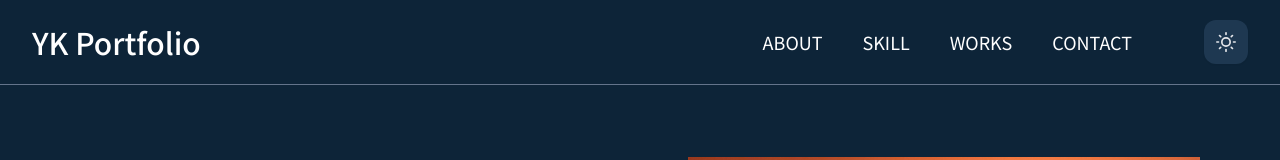
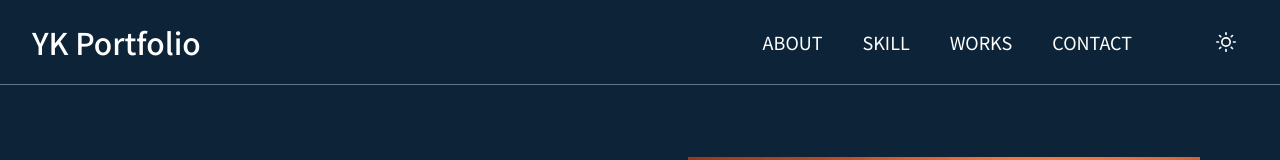
Before and after one commit to YUTAKURE/Portfolio, a Next.js app: page / in a window 1280 px wide. Both pictures are taken after a click on the element 1226 px from the left and 42 px from the top of the page. Shown: the top 160 px of the page. Built offline with nearby package versions, Linux system fonts and the light colour scheme.

Commit message:
sun&moonのduration

```diff
--- a/components/Header.tsx
+++ b/components/Header.tsx
@@ -11,8 +11,6 @@ import {
   NavigationMenuTrigger,
 } from '@/components/ui/navigation-menu';
 import Link from 'next/link';
-// import { useTheme } from 'next-themes';
-// import ThemeSwitch from '@/components/ThemeSwitch';
 import Darkmode from './darkmode';
 
 const components: { title: string; href: string }[] = [
@@ -35,7 +33,6 @@ const components: { title: string; href: string }[] = [
 ];
 
 const Header = () => {
-  // const { setTheme } = useTheme();
   return (
     <div className="sticky top-0 z-50 px-8 py-5 mb-8 flex items-center justify-between border-b dark:border-slate-500 bg-secondary-light text-primary-dark dark:bg-primary-dark dark:text-secondary-light duration-500">
       <Link href="/" className="font-medium text-lg md:text-2xl lg:text-3xl">
@@ -98,7 +95,6 @@ const Header = () => {
           {/* Dark mode */}
           <div>
             <Darkmode />
-            {/* <ThemeSwitch /> */}
           </div>
         </div>
       </div>
--- a/components/Hello.tsx
+++ b/components/Hello.tsx
@@ -27,7 +27,7 @@ const Hello = () => {
           className="mb-8 leading-relaxed"
           initial={{ opacity: 0, translateX: -40, scale: 0.95 }}
           animate={{ opacity: 1, translateX: 0, scale: 1 }}
-          transition={{ duration: 0.5, delay: 0.3 }}
+          transition={{ duration: 0.5, delay: 1.1 }}
         >
           Lorem ipsum dolor sit amet consectetur adipisicing elit. Soluta vel
           quam quas suscipit, obcaecati illum voluptas est hic voluptatum
@@ -37,7 +37,7 @@ const Hello = () => {
         <motion.span
           initial={{ opacity: 0 }}
           animate={{ opacity: 1 }}
-          transition={{ duration: 1, delay: 0.5 }}
+          transition={{ duration: 1, delay: 1.6 }}
         >
           <div className="md:flex gap-3 md:gap-5 md:text-5xl md:justify-start hidden">
             <FaInstagram className=" hover:scale-110 transition-transform duration-300" />
@@ -56,8 +56,8 @@ const Hello = () => {
 
       <motion.div
         className="md:w-1/2 lg:max-w-lg w-3/4"
-        initial={{ opacity: 0 }}
-        animate={{ opacity: 1 }}
+        initial={{ opacity: 0, translateX: -40, scale: 0.95 }}
+        animate={{ opacity: 1, translateX: 0, scale: 1 }}
         transition={{ duration: 1, delay: 0.6 }}
       >
         <Image
--- a/components/darkmode.tsx
+++ b/components/darkmode.tsx
@@ -10,12 +10,12 @@ const Darkmode = () => {
     <div
       onClick={() => setTheme(activeTheme)}
       aria-label="Theme Switcher"
-      className="ml-8 bg-primary-light dark:bg-ternary-dark p-3 shadow-sm rounded-xl cursor-pointer"
+      className="ml-8  p-3 shadow-sm rounded-xl cursor-pointer"
     >
       {activeTheme === 'dark' ? (
-        <FiMoon className="text-ternary-dark hover:text-gray-400 dark:text-ternary-light dark:hover:text-primary-light text-xl" />
+        <FiMoon className=" hover:text-gray-400 text-xl duration-300" />
       ) : (
-        <FiSun className="text-gray-200 hover:text-gray-50 text-xl" />
+        <FiSun className=" hover:text-gray-300 text-xl duration-300" />
       )}
     </div>
   );
--- a/package.json
+++ b/package.json
@@ -30,7 +30,6 @@
     "framer-motion": "^11.2.10",
     "lucide-react": "^0.378.0",
     "next": "14.2.3",
-    "next-themes": "^0.3.0",
     "nodemailer": "^6.9.13",
     "react": "^18.3.1",
     "react-dom": "^18.3.1",
```
Also changed, not shown: app/layout.tsx (+0 -8 lines), 1 other file (tests, documents, lock files or other folders).
